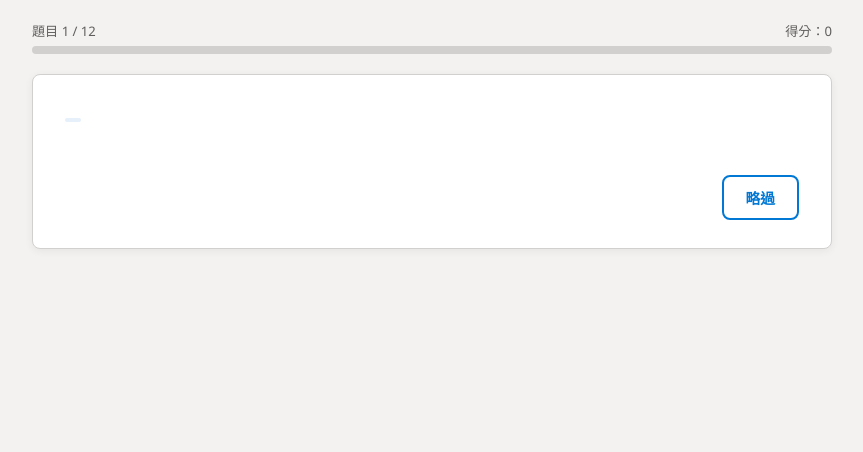
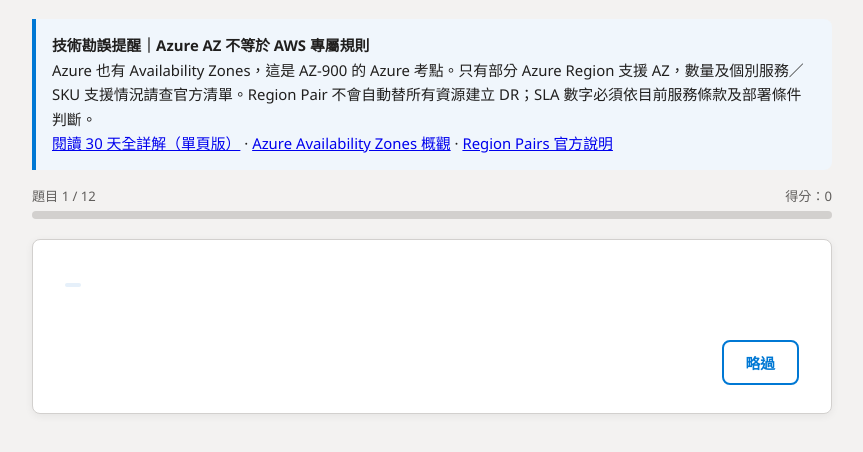
Before and after one commit to linjinhsien/linjinhsien.github.io, a plain HTML site: page day2.html in a window 1280 px wide. Shown: the part 160-612 px from the top of the page, without its empty margins (208-1071 px from the left). Drawn offline with Linux system fonts and the light colour scheme.

Commit message:
Add official Azure fact-check sources and standalone guide link

```diff
--- a/day2.html
+++ b/day2.html
@@ -73,6 +73,7 @@
     <a class="nav-link" href="day3.html">Day 3 →</a>
   </div>
 </header>
+<div class="scenario-box" style="margin:14px auto 0;max-width:800px;"><strong>技術勘誤提醒｜Azure AZ 不等於 AWS 專屬規則</strong><br>Azure 也有 Availability Zones，這是 AZ-900 的 Azure 考點。只有部分 Azure Region 支援 AZ，數量及個別服務／SKU 支援情況請查官方清單。Region Pair 不會自動替所有資源建立 DR；SLA 數字必須依目前服務條款及部署條件判斷。<br><a href="az900-30-day-full-guide.html">閱讀 30 天全詳解（單頁版）</a> · <a href="https://learn.microsoft.com/zh-tw/azure/reliability/availability-zones-overview" target="_blank" rel="noopener">Azure Availability Zones 概觀</a> · <a href="https://learn.microsoft.com/en-us/azure/reliability/regions-paired" target="_blank" rel="noopener">Region Pairs 官方說明</a></div>
 <div class="progress-wrap" id="progressWrap">
   <div class="progress-label">
     <span id="progressText">題目 1 / 12</span>
```
